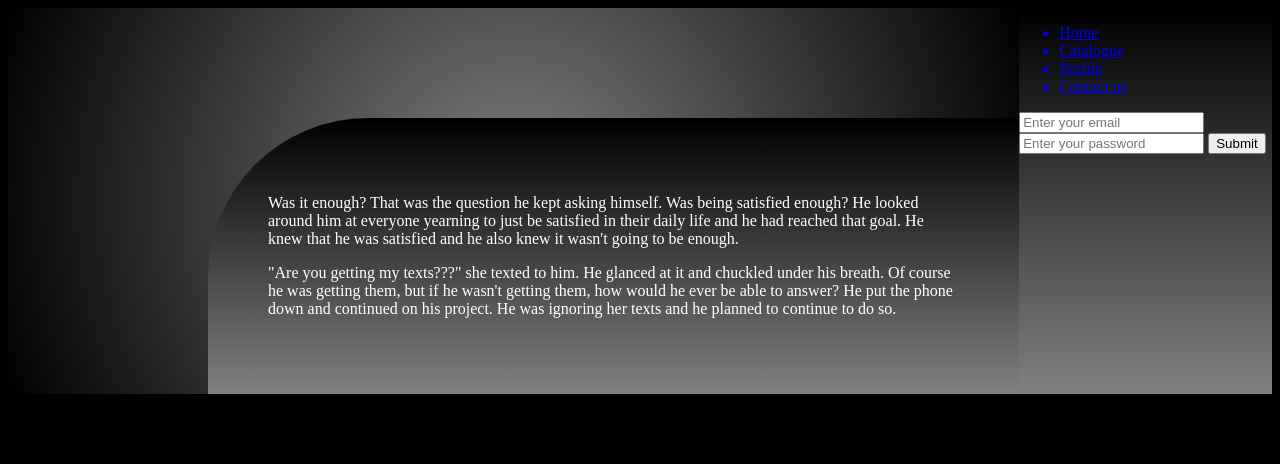
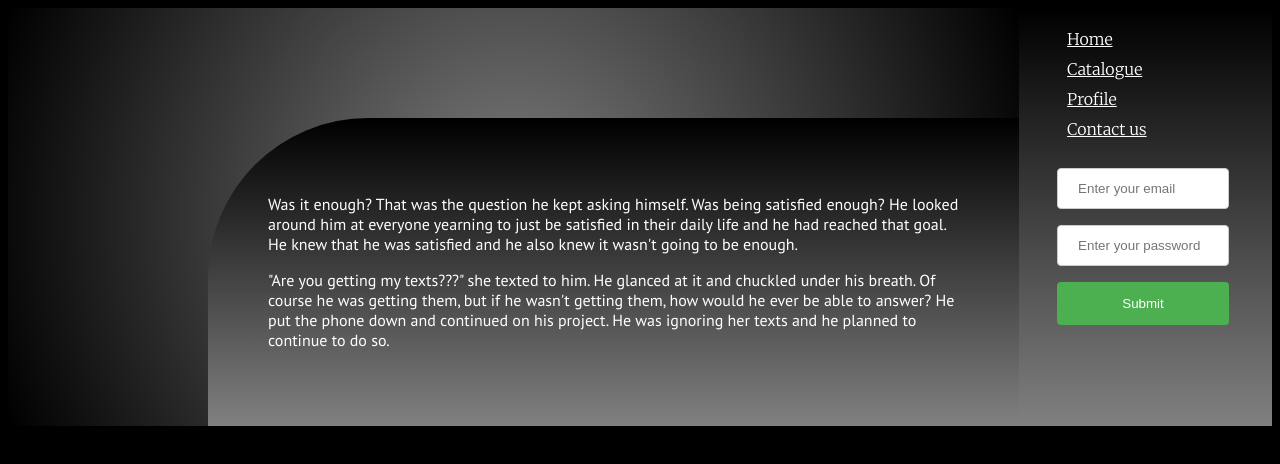
Before and after one commit to eslamsamiir/eslam, a plain HTML site: page index.html in a window 1280 px wide. Drawn offline with Linux system fonts and the light colour scheme.

Commit message:
Update style.css

```diff
--- a/style.css
+++ b/style.css
@@ -9,11 +9,30 @@ body{
   width: 80%;
   height: auto;
 }
-.outer2{
+aside{
   box-sizing: border-box;
   width: 20%;
   background: linear-gradient(0deg, grey 0%, black 100%);
   color: white;
+  padding-left: 3%;
+}
+input[type=text]{
+  width: 80%;
+  padding: 12px 20px;
+  margin: 8px auto;
+  border: 1px solid #ccc;
+  border-radius: 4px;
+  box-sizing: border-box;
+}
+input[type=submit] {
+  width: 80%;
+  background-color: #4CAF50;
+  color: white;
+  padding: 14px 20px;
+  margin: 8px auto;
+  border: none;
+  border-radius: 4px;
+  cursor: pointer;
 }
 .first{
   box-sizing: border-box;
@@ -33,4 +52,17 @@ body{
 }
 .inner p{
   color: white;
+  font-family: 'PT Sans', sans-serif;
 }
+ul{
+  line-height: 30px;
+  margin-left: -30px;
+  list-style-type: none;
+  font-family: 'Merriweather', serif;
+}
+a:link, a:visited{
+  color: inherit;
+}
+a:hover{
+  text-decoration: none;
+}
```
